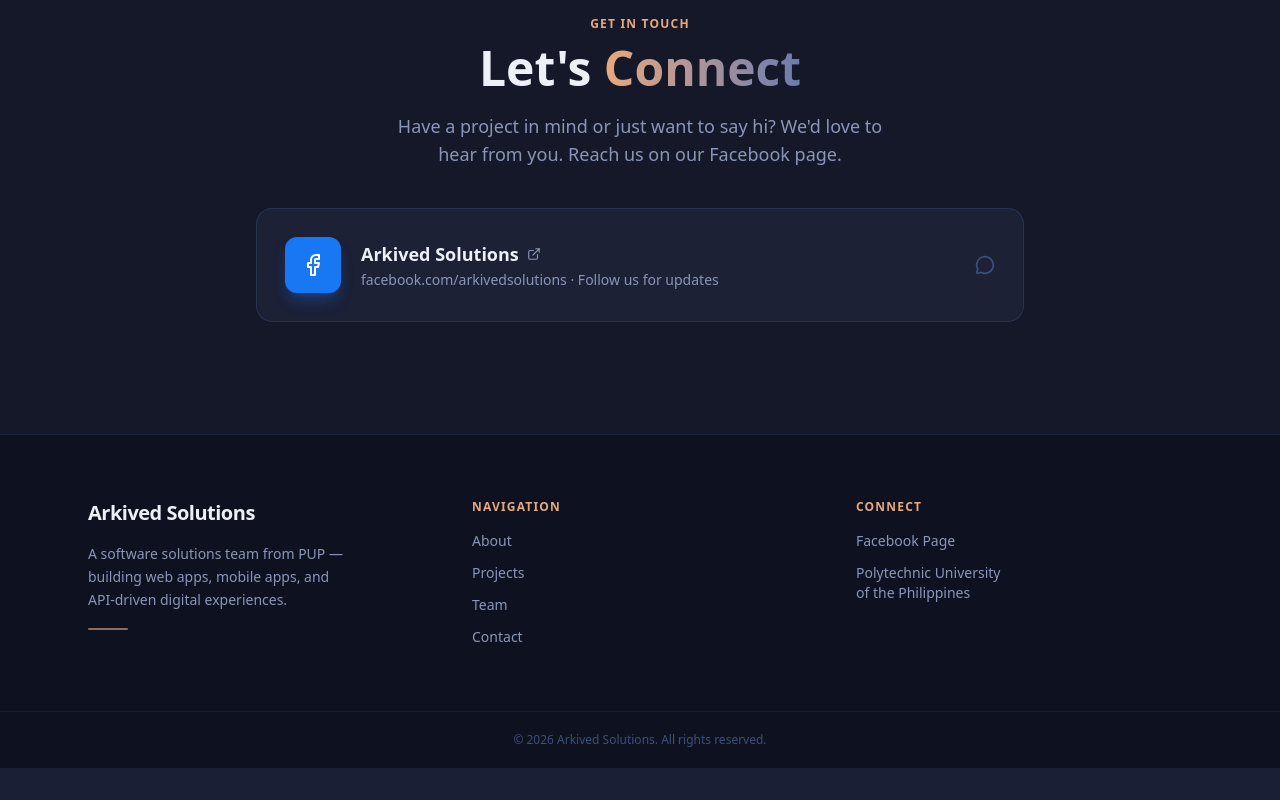
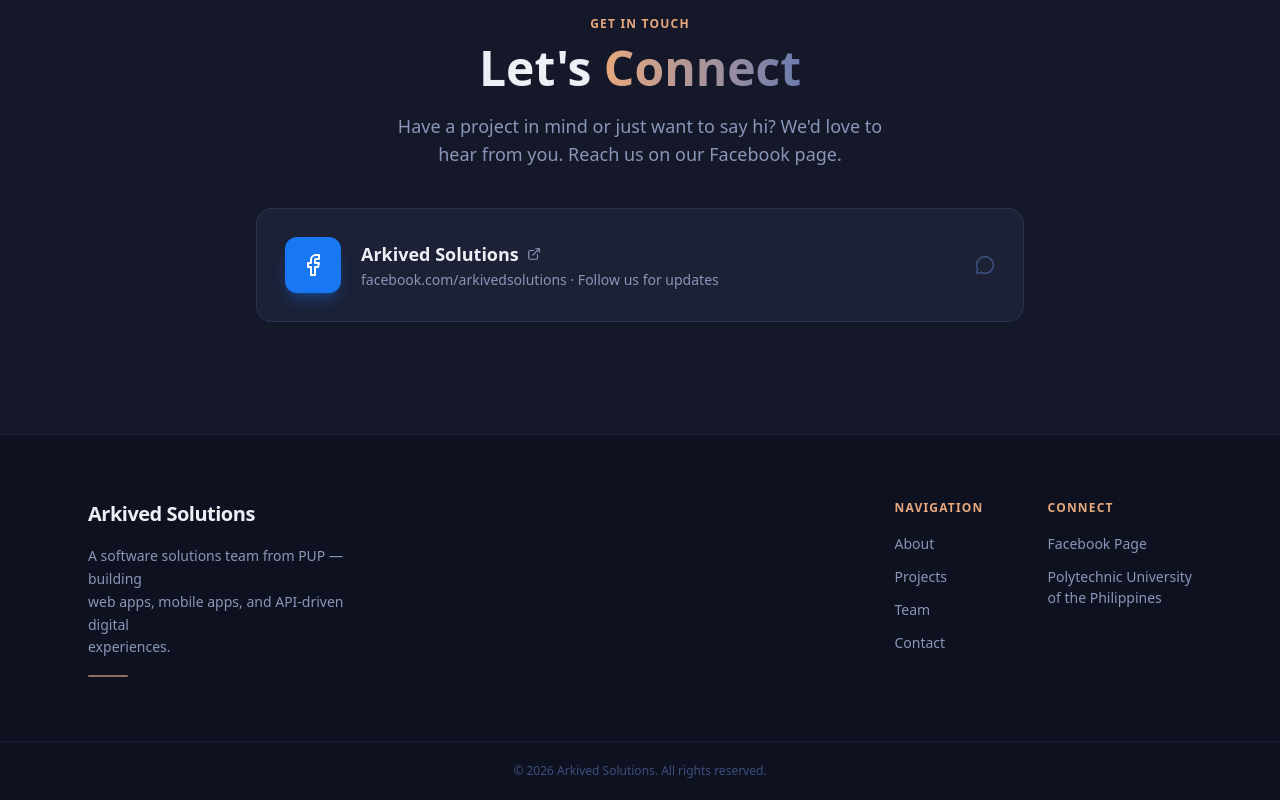
Before and after one commit to Arkived-Solutions/Arkived, a Next.js app: page / in a window 1280 px wide. Shown: the part 3936-4736 px from the top of the page. Before the commit the page ends 4704 px from the top, so only its background shows below. Built offline with nearby package versions, Linux system fonts and the light colour scheme.

Commit message:
fix: aligned the footer in exact center (#18)
* fix: aligned the footer in exact center

* fix: included all nav component in navLinks - use em instead of px

* doned px to em @all

```diff
--- a/components/Footer.tsx
+++ b/components/Footer.tsx
@@ -3,77 +3,85 @@
     { label: "Projects", href: "#projects" },
     { label: "Team", href: "#team" },
     { label: "Contact", href: "#contact" },
+    { label: "Facebook Page", href: "https://www.facebook.com/arkivedsolutions/" },
 ];
+
+
 
 export default function Footer() {
     return (
         <footer className="bg-[#0E1220] border-t border-[#3D4F7C]/30">
 
             {/* Main footer body */}
-            <div className="max-w-6xl mx-auto px-6 py-16 grid grid-cols-1 sm:grid-cols-2 lg:grid-cols-3 gap-12">
+            <div className="max-w-[72em] mx-auto px-[1.5em] py-[4em] flex flex-col sm:flex-row items-start justify-between gap-[3em]">
 
-                {/* Column 1 — Brand */}
-                <div className="flex flex-col gap-4">
-                    <span className="font-[var(--font-space-grotesk)] font-bold text-[#EEF0F7] text-xl tracking-tight">
+                {/* Left — Brand */}
+                <div className="flex flex-col gap-[1em] max-w-[18.75em]">
+                    <span className="font-[var(--font-space-grotesk)] font-bold text-[#EEF0F7] text-[1.25em] tracking-tight">
                         Arkived Solutions
                     </span>
-                    <p className="text-[#8A96B8] text-sm leading-relaxed font-[var(--font-inter)] max-w-[260px]">
-                        A software solutions team from PUP — building web apps, mobile apps, and API-driven digital experiences.
+                    <p className="text-[#8A96B8] text-[0.875em] leading-relaxed font-[var(--font-inter)]">
+                        A software solutions team from PUP — building<br /> web apps, mobile apps, and API-driven digital<br /> experiences.
                     </p>
                     {/* Accent line */}
-                    <div className="w-10 h-0.5 bg-[#E8A87C]/60 rounded-full" />
+                    <div className="w-[2.5em] h-[0.125em] bg-[#E8A87C]/60 rounded-full" />
                 </div>
 
-                {/* Column 2 — Navigation */}
-                <div className="flex flex-col gap-4">
-                    <p className="text-xs font-semibold tracking-widest uppercase text-[#E8A87C] font-[var(--font-inter)]">
+                {/* Right — Navigation + Connect */}
+                <div className="flex flex-row gap-[4em]">
+
+                    {/* Navigation */}
+                    <div className="flex flex-col gap-[1em]">
+                        <p className="text-[0.75em] font-semibold tracking-widest uppercase text-[#E8A87C] font-[var(--font-inter)]">
                             Navigation
                         </p>
-                    <nav className="flex flex-col gap-3">
+                        <nav className="flex flex-col gap-[0.75em]">
                             {navLinks.map((link) => (
                                 <a
                                     key={link.href}
                                     href={link.href}
-                                className="text-sm text-[#8A96B8] hover:text-[#EEF0F7] transition-colors duration-200 font-[var(--font-inter)] w-fit"
+                                    className="text-[0.875em] text-[#8A96B8] hover:text-[#EEF0F7] transition-colors duration-200 font-[var(--font-inter)] w-fit"
                                 >
-                                {link.label}
+                                    {link.label !== "Facebook Page" ? link.label : null}
                                 </a>
                             ))}
                         </nav>
                     </div>
 
-                {/* Column 3 — Connect */}
-                <div className="flex flex-col gap-4">
-                    <p className="text-xs font-semibold tracking-widest uppercase text-[#E8A87C] font-[var(--font-inter)]">
+                    {/* Connect */}
+                    <div className="flex flex-col gap-[1em]">
+                        <p className="text-[0.75em] font-semibold tracking-widest uppercase text-[#E8A87C] font-[var(--font-inter)]">
                             Connect
                         </p>
-                    <div className="flex flex-col gap-3">
+                        <div className="flex flex-col gap-[0.75em]">
                             <a
-                            href="https://www.facebook.com/profile.php?id=61564503124354"
+                                href={navLinks[4].href}
                                 target="_blank"
                                 rel="noopener noreferrer"
-                            className="text-sm text-[#8A96B8] hover:text-[#EEF0F7] transition-colors duration-200 font-[var(--font-inter)] w-fit"
+                                className="text-[0.875em] text-[#8A96B8] hover:text-[#EEF0F7] transition-colors duration-200 font-[var(--font-inter)] w-fit"
                             >
-                            Facebook Page
+                                {navLinks[4].label}
                             </a>
-                        <p className="text-sm text-[#8A96B8] font-[var(--font-inter)]">
+                            <p className="text-[0.875em] text-[#8A96B8] font-[var(--font-inter)]">
                                 Polytechnic University
                                 <br />
                                 of the Philippines
                             </p>
                         </div>
                     </div>
+
+                </div>
             </div>
 
             {/* Bottom bar */}
             <div className="border-t border-[#3D4F7C]/20">
-                <div className="max-w-6xl mx-auto px-6 py-5 flex justify-center">
-                    <p className="text-[#3D4F7C] text-xs font-[var(--font-inter)]">
+                <div className="max-w-[72em] mx-auto px-[1.5em] py-[1.25em] flex justify-center">
+                    <p className="text-[#3D4F7C] text-[0.75em] font-[var(--font-inter)]">
                         © 2026 Arkived Solutions. All rights reserved.
                     </p>
                 </div>
             </div>
 
-        </footer>
+        </footer >
     );
 }
```
Lines whose indentation alone changed are shown as unchanged.
